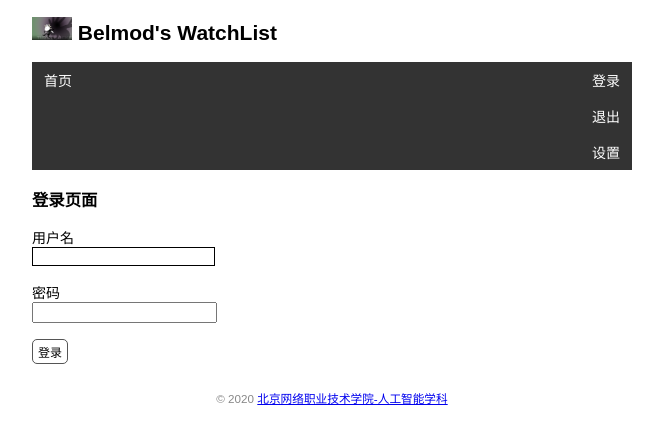
After one commit to Belmod-git/watchlist, a Flask app: page /login in a window 1280 px wide. The commit adds this page. Shown: the top 444 px of the page, without its empty margins (308-971 px from the left). Run offline with Flask 2, Linux system fonts and the light colour scheme; data comes from the database, SQL or seed files in the repository; both versions use the stored data as it was after the commit.

Commit message:
用户认证，flask-login，增加登录，退出，设置超链接

```diff
--- a/app.py
+++ b/app.py
@@ -5,6 +5,9 @@ import click
 from flask import Flask,render_template,request,url_for,redirect,flash
 from flask_sqlalchemy import SQLAlchemy
 from sqlalchemy import Column,Integer,String
+from werkzeug.security import generate_password_hash,check_password_hash
+from flask_login import LoginManager,UserMixin,login_user,logout_user,login_required,current_user
+
 app = Flask(__name__)
 
 WIN = sys.platform.startswith('win')
@@ -21,17 +24,22 @@ app.config['SECRET_KEY'] = 'dev'
 db = SQLAlchemy(app)
 
 # 创建数据库模型类
-class User(db.Model):
+class User(db.Model,UserMixin):
     id = Column(Integer,primary_key=True) # 主键
     name = Column(String(20))
+    username = Column(String(20))   # 用户名
+    password_hash = Column(String(128)) #密码散列值
+
+    def set_password(self,password):
+        self.password_hash = generate_password_hash(password)
+    def validate_password(self,password):
+        return check_password_hash(self.password_hash,password)
 
 
 class Movie(db.Model):
     id = Column(Integer,primary_key=True) # 主键
     title = Column(String(60))
     year = Column(String(4))
-
-
 
 
 @app.cli.command()
@@ -67,10 +75,45 @@ def forge():
 	db.session.commit()
 	click.echo('数据导入完成')
 
+# 生成admin账号的函数
+@app.cli.command()
+@click.option('--username', prompt=True, help="用来登录的用户名")
+@click.option('--password', prompt=True, hide_input=True, confirmation_prompt=True, help="用来登录的密码")
+def admin(username, password):
+	db.create_all()
+	user = User.query.first()
+	if user is not None:
+		click.echo('更新用户')
+		user.username = username
+		user.set_password(password)
+	else:
+		click.echo('创建用户')
+		user = User(username=username, name="Admin")
+		user.set_password(password)
+		db.session.add(user)
+
+	db.session.commit()
+	click.echo('创建管理员账号完成')
+
+
+# 登录
+Login_manager = LoginManager(app)# 实例化扩展类
+@Login_manager.user_loader
+def load_user(user_id):		# 创建用户加载回调函数，接受用户id作为参数
+	user = User.query.get(int(user_id))
+	return user
+
+
+# 设置
+# LoginManager.login_view = 'login'
+
+
 # 首页
 @app.route('/',methods=['GET','POST'])
 def index():
 	if request.method == 'POST':
+		if not current_user.is_authenticated:
+			return redirect(url_for('index'))
 		# 获取表单数据
 		title = request.form.get('title')
 		year = request.form.get('year')
@@ -91,6 +134,7 @@ def index():
 
 # 编辑电影信息页面
 @app.route('/movie/edit/<int:movie_id>',methods=['GET','POST'])
+@login_required
 def edit(movie_id):
 	movie = Movie.query.get_or_404(movie_id)
 
@@ -108,9 +152,27 @@ def edit(movie_id):
 		return redirect(url_for('index'))
 	return render_template('edit.html',movie=movie)
 
+
+@app.route('/settings',methods=['GET','POST'])
+@login_required
+def settings():
+	if request.method == 'POST':
+		name = request.form['name']
+
+		if not name or len(name)>20:
+			flash('输入错误')
+			return redirect(url_for('settings'))
+
+		current_user.name = name
+		db.session.commit()
+		flash('设置name成功')
+		return redirect(url_for('index'))
+
+	return render_template('settings.html')
+
 # 删除信息
 @app.route('/movie/delete/<int:movie_id>',methods=['POST'])
-
+@login_required
 def delete(movie_id):
 	movie = Movie.query.get_or_404(movie_id)
 	db.session.delete(movie)
@@ -119,9 +181,38 @@ def delete(movie_id):
 	return redirect(url_for('index'))
 
 
+# 用户登录flask提供的login_user()函数
+@app.route('/login',methods=['GET','POST'])
+def login():
+	if request.method == 'POST':
+		username = request.form['username']
+		password = request.form['password']
+
+		if not username or not password:
+			flash('输入错误')
+			return redirect(url_for('login'))
+		user = User.query.first()
+		if username == user.username and user.validate_password(password):
+			login_user(user)  # 登录用户
+			flash('登录成功')
+			return redirect(url_for('index'))   # 登录成功返回首页
+		flash('用户名或密码出入错误')
+		return redirect(url_for('login'))
+	return render_template('login.html')
+
+
+# 用户登出
+@app.route('/logout')
+def logout():
+	logout_user()
+	flash('退出登录')
+	return redirect(url_for('index'))
+
+
 @app.errorhandler(404)  # 传入要处理的错误代码
 def page_not_found(e):
 	return render_template('404.html'),404
+
 
 @app.context_processor  # 模板上下文处理函数
 def inject_user():
--- a/static/style.css
+++ b/static/style.css
@@ -101,5 +101,5 @@ input[name=year] {
     color: #004085;
     background: #cce5ff;
     border-color: #b8daff;
-    /*border-spacing: ;*/
+    border-redius: 5px;
 }
--- a/templates/base.html
+++ b/templates/base.html
@@ -24,6 +24,11 @@
             <li>
                 <a href="{{ url_for('index') }}">首页</a>
             </li>
+            <li style="float:right">
+                <a href="{{ url_for('login') }}">登录</a>
+                <a href="{{ url_for('logout') }}">退出</a>
+                <a href="{{ url_for('settings') }}">设置</a>
+            </li>
         </ul>
     </nav>
     {% block content %}{% endblock %}
--- /dev/null
+++ b/templates/login.html
@@ -0,0 +1,15 @@
+{% extends 'base.html' %}
+{% block content %}
+
+    <h3>登录页面</h3>
+    <form action='' method='post'>
+        用户名<br>
+        <input type="text" name="username" required><br><br>
+
+        密码<br>
+        <input type="password" name="password" required><br><br>
+
+        <input type="submit" class='btn' name='submit' value='登录'>
+    </form>
+
+{% endblock %}
```
Also changed, not shown: templates/index.html (+6 -2 lines), templates/settings.html (added, +11 -0 lines), data.db.
